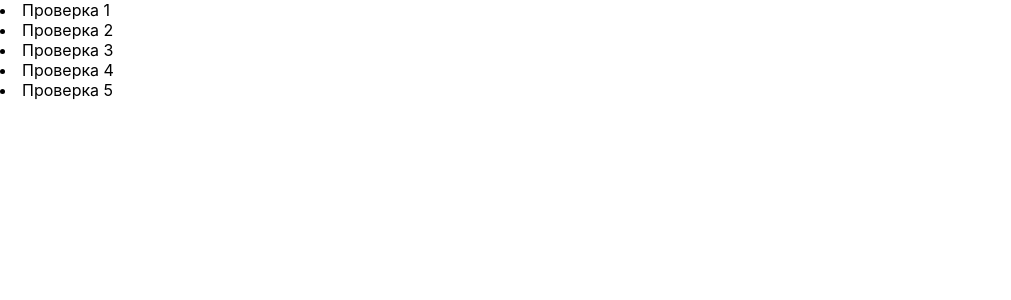
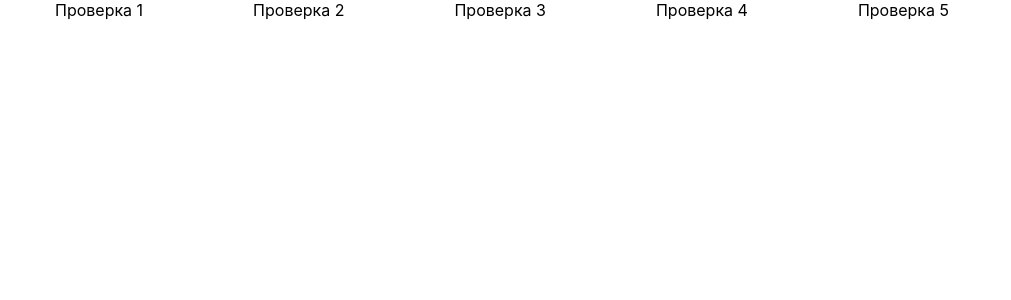
Before and after one commit to zxclilfuzzik/music-react, a React (Create React App) app in the folder music/: page / in a window 1280 px wide. Shown: the top 300 px of the page, without its empty margins (0-1011 px from the left). Built offline with nearby package versions, Linux system fonts and the light colour scheme.

Commit message:
two commit (подготовка к дизайну)

```diff
--- a/music/src/components/Header.js
+++ b/music/src/components/Header.js
@@ -1,16 +1,17 @@
 import React from 'react';
+import '../css/header.css';
 
 const Header = () => {
     return(
-        <footer>
-            <div className='header-list'>
+      <header className = 'header-wrapper'>
+            <div className = 'header-list'>
                 <li><a>Проверка 1</a></li>
                 <li><a>Проверка 2</a></li>
                 <li><a>Проверка 3</a></li>
                 <li><a>Проверка 4</a></li>
                 <li><a>Проверка 5</a></li>
             </div>
-        </footer>
+        </header>
     );
 }
 
--- /dev/null
+++ b/music/src/css/header.css
@@ -0,0 +1,22 @@
+.header-wrapper {
+  background-color: 'black';
+  display: flex;
+}
+
+.header-list {
+  display: flex;
+  flex-direction: row;
+  justify-content: center;
+  text-align: center;
+}
+
+li {
+  list-style: none;
+  color: black;
+}
+a {
+  margin-left: 55px;
+  margin-right: 55px;
+  justify-content: center;
+  text-align: center;
+}
```
Also changed, not shown: music/src/components/TrackList.js (+11 -0 lines), 1 other file (tests, documents, lock files or other folders).
